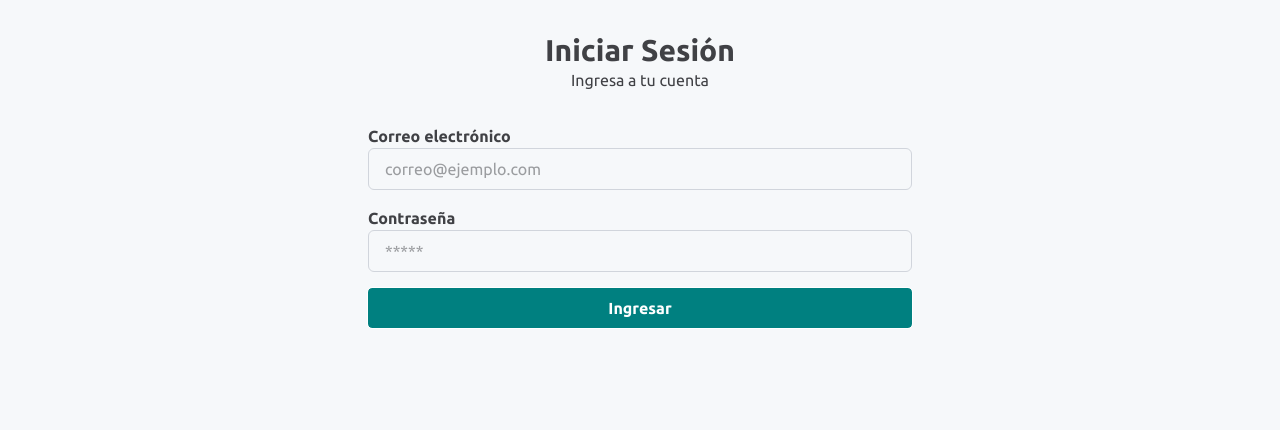
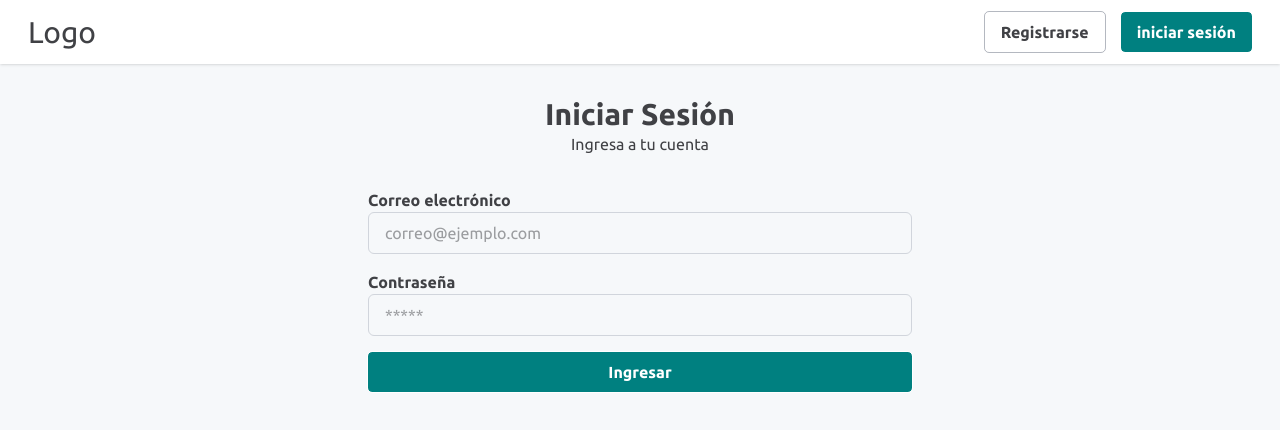
Before and after one commit to soycmramos/react-pos, a React (Vite) app: page / in a window 1280 px wide. Shown: the top 430 px of the page. Built offline with nearby package versions, Linux system fonts and the light colour scheme.

Commit message:
Add Header component

```diff
--- a/src/App.jsx
+++ b/src/App.jsx
@@ -1,9 +1,12 @@
 import Container from './components/Container'
 import Input from './components/Input'
 import Button from './components/Button'
+import Header from './components/Header'
 
 const App = () => {
 	return (
+		<>
+			<Header />
 			<section className='py-8'>
 				<Container className='max-w-xl'>
 					<form className='mx-auto'>
@@ -25,6 +28,7 @@ const App = () => {
 					</form>
 				</Container>
 			</section>
+		</>
 	)
 }
 
--- /dev/null
+++ b/src/components/Header.jsx
@@ -0,0 +1,20 @@
+import Container from './Container'
+import Button from './Button'
+
+const Header = () => {
+	return (
+		<header className='bg-white shadow-sm p-3'>
+			<Container className='flex justify-between items-center'>
+				<a href="/">
+					<h1 className='text-3xl'>Logo</h1>
+				</a>
+				<div className='flex gap-4'>
+					<Button>Registrarse</Button>
+					<Button variant='primary'>iniciar sesión</Button>
+				</div>
+			</Container>
+		</header>
+	)
+}
+
+export default Header
```
Lines whose indentation alone changed are shown as unchanged.
